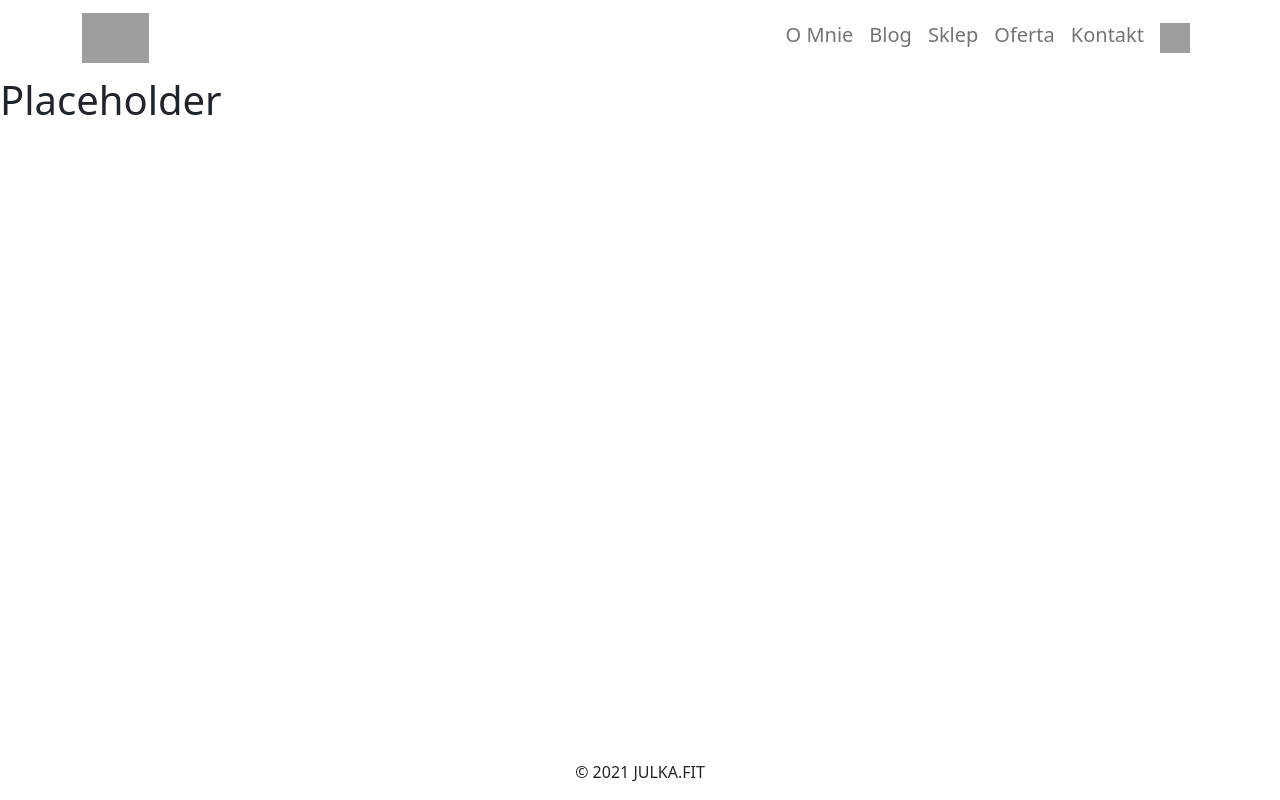
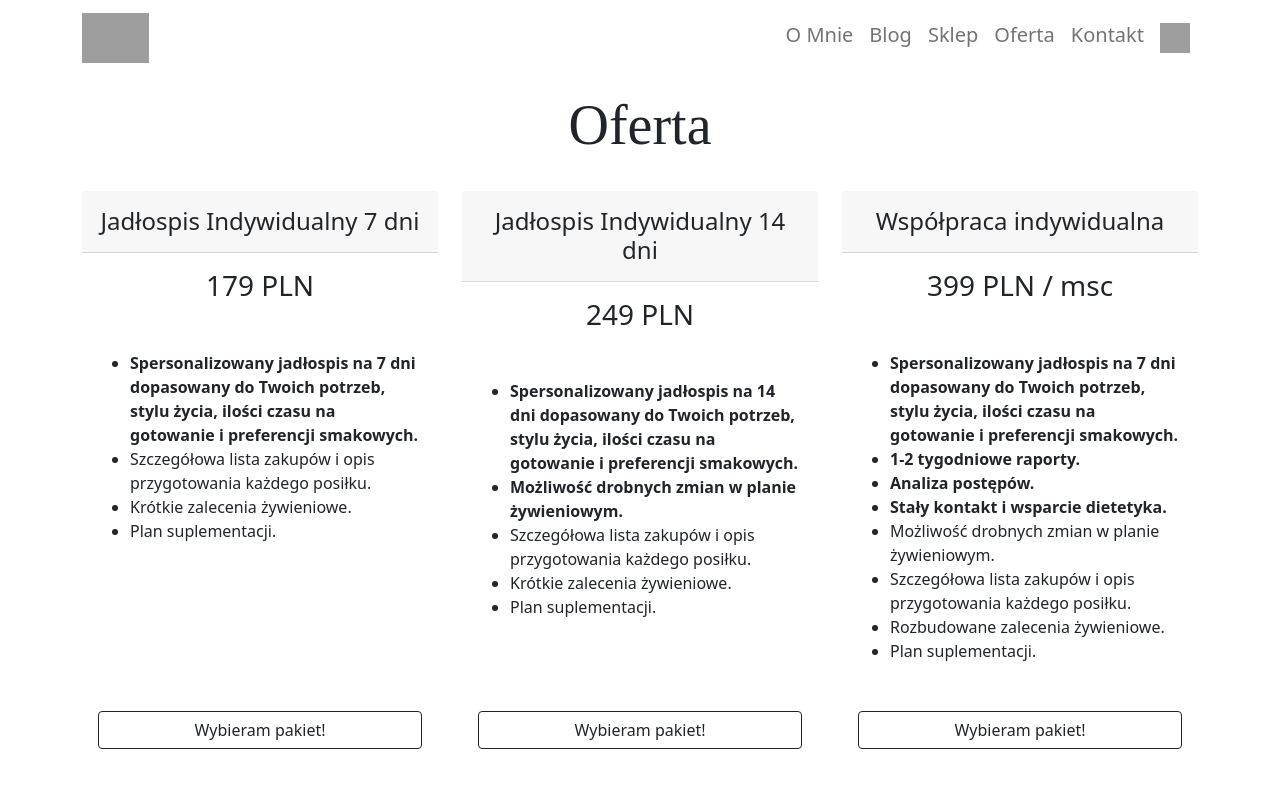
Before and after one commit to Baz00k/julka-fit-next, a Next.js app: page /oferta in a window 1280 px wide. Shown: the top 800 px of the page. Built offline with nearby package versions, Linux system fonts and the light colour scheme; grey boxes are pictures that could not be loaded; a web font is replaced by a local one.

Commit message:
add content to page

```diff
--- a/pages/oferta.js
+++ b/pages/oferta.js
@@ -1,11 +1,78 @@
 import DefaultLayout from "../layouts/defaultLayout"
+import { Container, Row } from 'react-bootstrap'
+import CustomCard from "../components/customCard"
+import NewsletterBanner from '../components/newsletterBanner'
+import PageTitle from "../components/pageTitle"
 
-function Placeholder() {
+function Oferta() {
     return (
-        <DefaultLayout>
-            <h1>Placeholder</h1>
-        </DefaultLayout>
+        <DefaultLayout title='Oferta - Julia Migdalska'>
+            <Container className='justify-content-center'>
+                <PageTitle>Oferta</PageTitle>
+                <Row xs={1} md={"auto"} lg={3} className='justify-content-center'>
+                    <CustomCard header='Jadłospis Indywidualny 7 dni' title='179 PLN' border href='/kontakt?temat=jadlospis' buttonText='Wybieram pakiet!'>
+                        <ul className="my-4 text-start">
+                            <li>
+                                <b>
+                                    Spersonalizowany jadłospis na 7 dni dopasowany do Twoich
+                                    potrzeb, stylu życia, ilości czasu na gotowanie i
+                                    preferencji smakowych.
+                                </b>
+                            </li>
+                            <li>
+                                Szczegółowa lista zakupów i opis przygotowania każdego
+                                posiłku.
+                            </li>
+                            <li>Krótkie zalecenia żywieniowe.</li>
+                            <li>Plan suplementacji.</li>
+                        </ul>
+                    </CustomCard>
+
+                    <CustomCard header='Jadłospis Indywidualny 14 dni' title='249 PLN' border href='/kontakt?temat=jadlospis-14' buttonText='Wybieram pakiet!'>
+                        <ul className="my-4 text-start">
+                            <li>
+                                <b>
+                                    Spersonalizowany jadłospis na 14 dni dopasowany do Twoich
+                                    potrzeb, stylu życia, ilości czasu na gotowanie i
+                                    preferencji smakowych.
+                                </b>
+                            </li>
+                            <li><b>Możliwość drobnych zmian w planie żywieniowym.</b></li>
+                            <li>
+                                Szczegółowa lista zakupów i opis przygotowania każdego
+                                posiłku.
+                            </li>
+                            <li>Krótkie zalecenia żywieniowe.</li>
+                            <li>Plan suplementacji.</li>
+                        </ul>
+                    </CustomCard>
+
+                    <CustomCard header='Współpraca indywidualna' title='399 PLN / msc' border href='/kontakt?temat=wspolpraca' buttonText='Wybieram pakiet!'>
+                        <ul className="my-4 text-start">
+                            <li>
+                                <b>
+                                    Spersonalizowany jadłospis na 7 dni dopasowany do Twoich
+                                    potrzeb, stylu życia, ilości czasu na gotowanie i
+                                    preferencji smakowych.
+                                </b>
+                            </li>
+                            <li><b>1-2 tygodniowe raporty.</b></li>
+                            <li><b>Analiza postępów.</b></li>
+                            <li><b>Stały kontakt i wsparcie dietetyka.</b></li>
+                            <li>Możliwość drobnych zmian w planie żywieniowym.</li>
+                            <li>
+                                Szczegółowa lista zakupów i opis przygotowania każdego
+                                posiłku.
+                            </li>
+                            <li>Rozbudowane zalecenia żywieniowe.</li>
+                            <li>Plan suplementacji.</li>
+                        </ul>
+                    </CustomCard>
+                </Row>
+            </Container>
+            <NewsletterBanner/>
+        </DefaultLayout >
     );
 }
 
-export default Placeholder;
+export default Oferta;
```
